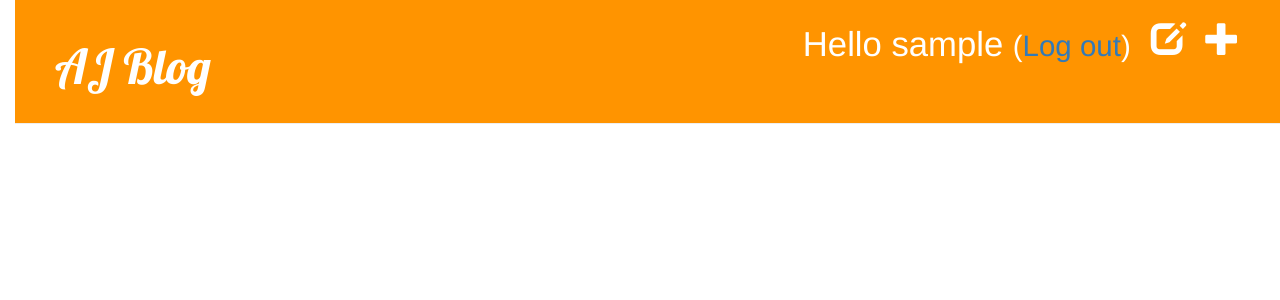
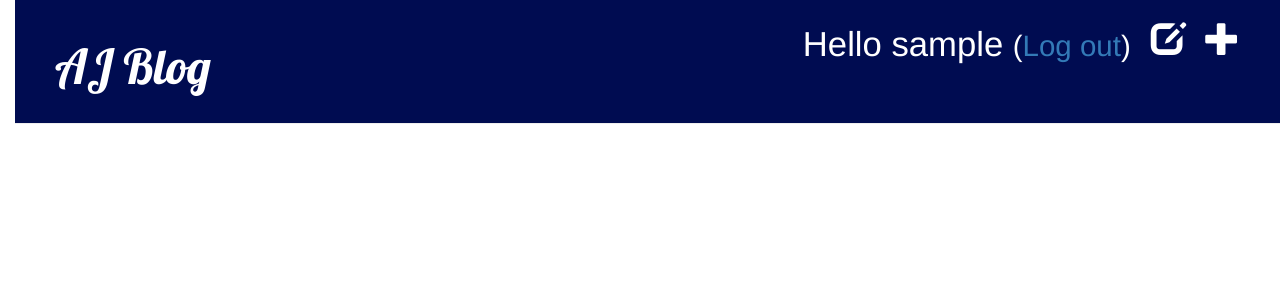
Before and after one commit to aashray18521/my-first-blog, a Django app: a page that uses blog/templates/blog/base.html in a window 1280 px wide. Shown: the top 300 px of the page. Run offline with Django 3.2, Linux system fonts and the light colour scheme; the visitor is signed in with stand-in values (Sample User, id 1); data that the repository does not hold is empty; some libraries are stand-ins or nearby versions.

Commit message:
Updated colors

```diff
--- a/blog/static/css/blog.css
+++ b/blog/static/css/blog.css
@@ -1,9 +1,9 @@
 h1 a {
-    color: #FCA205;
+    color: #000C51;
     font-family: 'Lobster';
 }
 .page-header {
-    background-color: #ff9400;
+    background-color: #000C51;
     margin-top: 0;
     padding: 20px 20px 20px 40px;
 }
```
